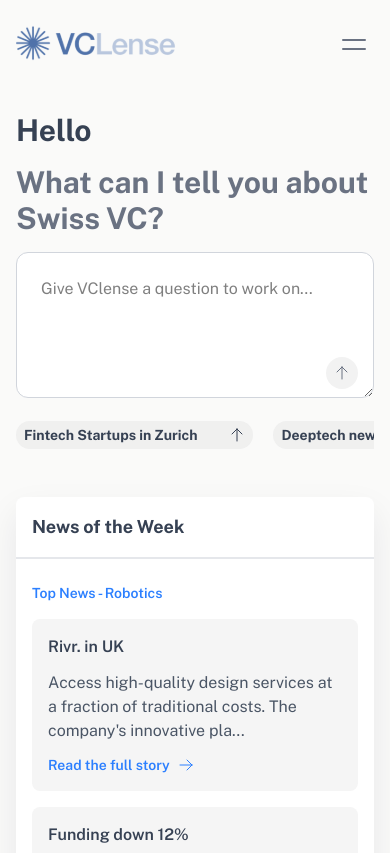
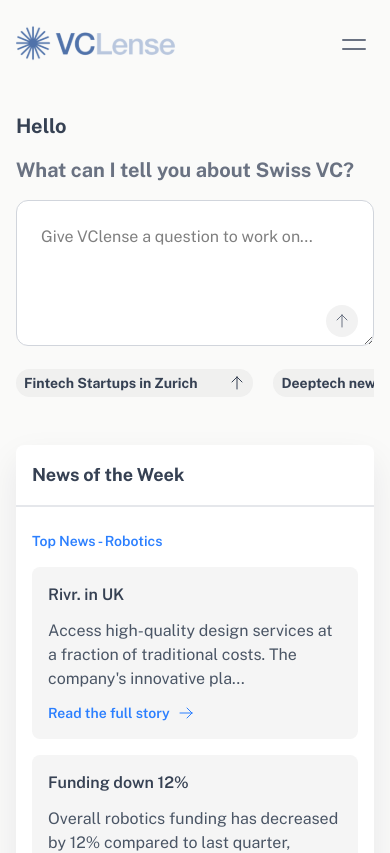
Before and after one commit to integral-digi/vclense-dash, a Next.js app: page /vclense-assistant in a window 390 px wide. Shown: the top 853 px of the page. Built offline with nearby package versions, Linux system fonts and the light colour scheme.

Commit message:
fix: adjust font size for title and description in AIChat component

```diff
--- a/app/vclense-assistant/components/AIChat.tsx
+++ b/app/vclense-assistant/components/AIChat.tsx
@@ -17,11 +17,11 @@ const AIChat = () => {
     return (
         <div className="flex flex-col w-full h-full space-y-4">
             <div className="flex items-center justify-between">
-                <h1 className="text-3xl font-bold text-gray-700 dark:text-white">
+                <h1 className="text-xl md:text-3xl font-bold text-gray-700 dark:text-white">
                     {aiItems.title}
                 </h1>
             </div>
-            <p className="text-3xl font-bold text-gray-500">
+            <p className="text-xl md:text-3xl font-bold text-gray-500">
                 {aiItems.description}
             </p>
             <div className="w-full relative">
```
